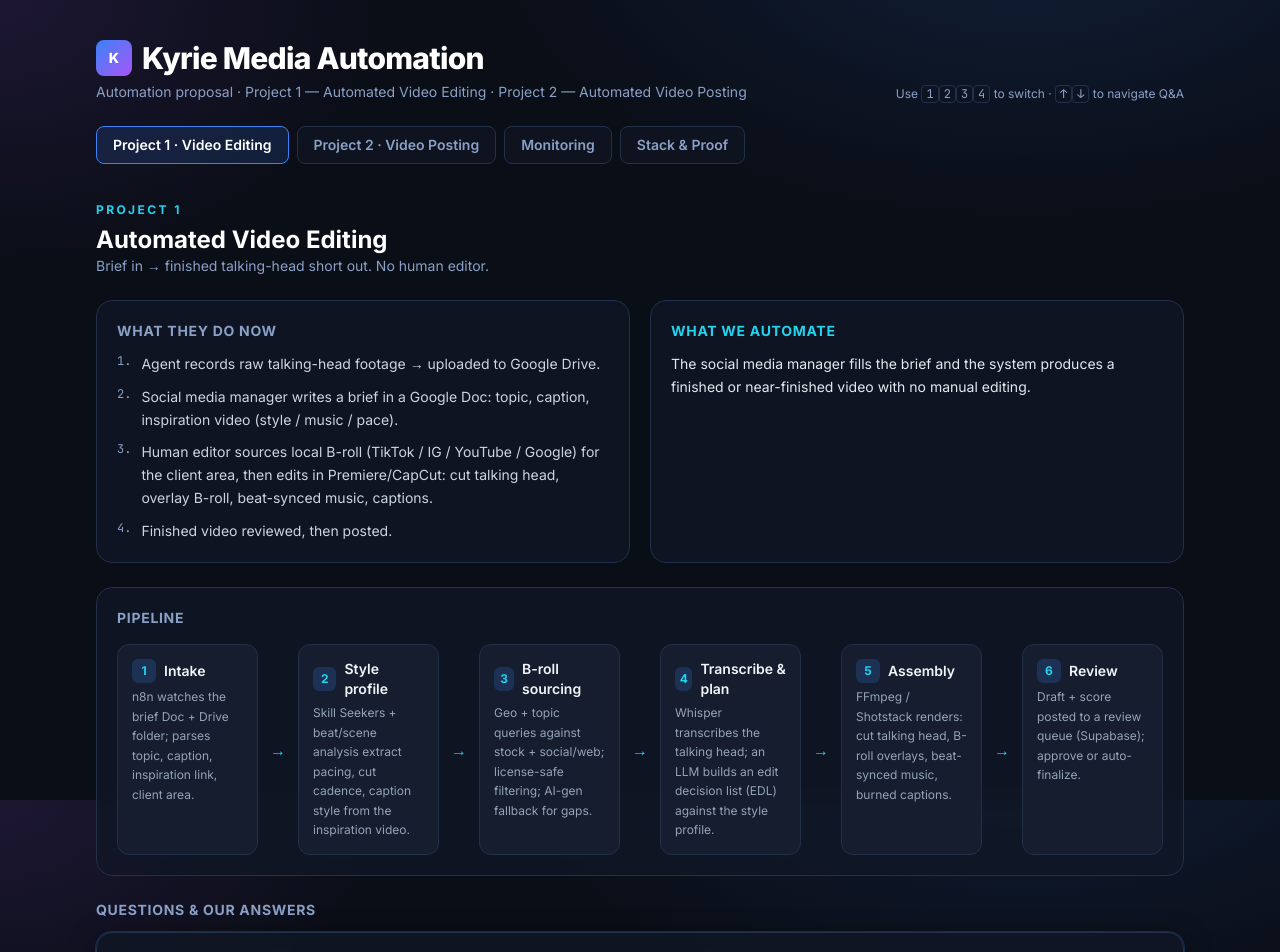
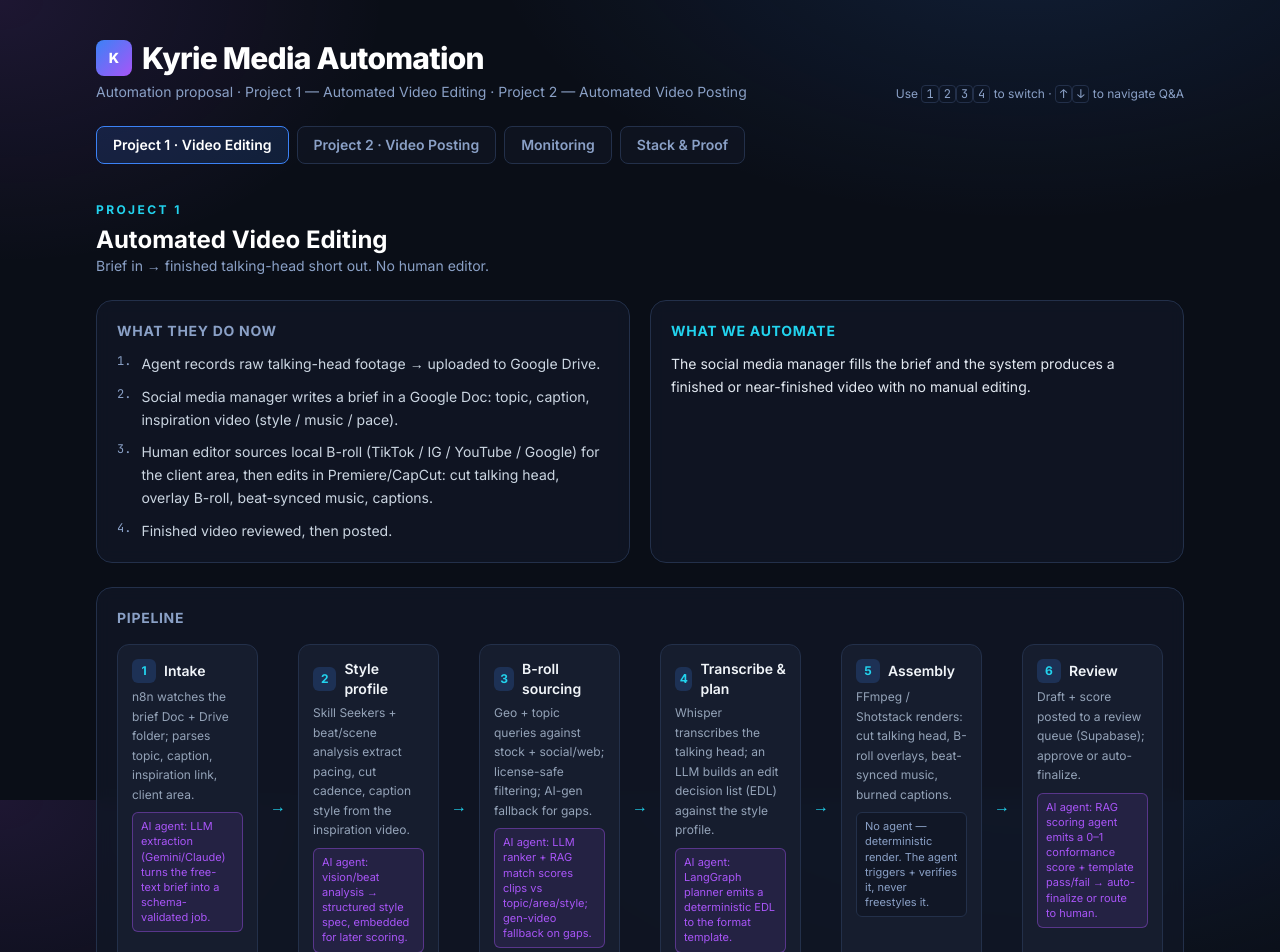
Before and after one commit to UserDevAccount1/kyrie-media-automation, a Vue app: page / in a window 1280 px wide. Shown: the top 952 px of the page. Built offline with nearby package versions, Linux system fonts and the light colour scheme.

Commit message:
Bake AI-agent role into every pipeline step (P1/P2/Monitoring): honest agent vs deterministic markers

```diff
--- a/src/components/ArchitectureDiagram.vue
+++ b/src/components/ArchitectureDiagram.vue
@@ -20,6 +20,17 @@ defineProps<{ steps: PipelineStep[] }>()
             <span class="text-sm font-semibold text-slate-100">{{ s.label }}</span>
           </div>
           <p class="text-xs leading-relaxed text-slate-400">{{ s.detail }}</p>
+          <p
+            v-if="s.agent"
+            class="mt-2 rounded-md border px-2 py-1.5 text-[11px] leading-snug"
+            :class="
+              s.agent.startsWith('No agent')
+                ? 'border-edge bg-panel text-muted'
+                : 'border-accent/40 bg-accent/10 text-accent'
+            "
+          >
+            {{ s.agent }}
+          </p>
         </div>
         <div
           v-if="i < steps.length - 1"
--- a/src/data/monitoring.ts
+++ b/src/data/monitoring.ts
@@ -9,11 +9,11 @@ export const MONITORING = {
   intro:
     'A dedicated workflow-monitoring dashboard is feasible and recommended. It reads the Supabase job/post tables for operational KPIs, while Uptime Kuma watches every service heartbeat and fires alerts. Every tool below was confirmed in the research feed.',
   pipeline: [
-    { label: 'Emit', detail: 'Each n8n step + render/post worker writes status, timing, cost to Supabase; the n8n error-workflow catches any failure.' },
-    { label: 'Probe', detail: 'Uptime Kuma pings n8n, MoreLogin API, render workers, Supabase + per-pipeline heartbeat URLs.' },
-    { label: 'Observe', detail: 'RuView / Claude HUD trace the editing agent’s tool calls; CodeBurn tallies token cost per video.' },
-    { label: 'Visualize', detail: 'This Vue app gains a live ops view (queue, success/fail, latency, cost) from Supabase.' },
-    { label: 'Alert', detail: 'Uptime Kuma + n8n error-workflow push Slack/email on failed posts, stalled renders, proxy/profile down.' },
+    { label: 'Emit', detail: 'Each n8n step + render/post worker writes status, timing, cost to Supabase; the n8n error-workflow catches any failure.', agent: 'No agent — deterministic telemetry write.' },
+    { label: 'Probe', detail: 'Uptime Kuma pings n8n, MoreLogin API, render workers, Supabase + per-pipeline heartbeat URLs.', agent: 'No agent — scheduled health probes.' },
+    { label: 'Observe', detail: 'RuView / Claude HUD trace the editing agent’s tool calls; CodeBurn tallies token cost per video.', agent: 'AI agent: agent self-traces (tool calls, decisions) surfaced for audit/debug.' },
+    { label: 'Visualize', detail: 'This Vue app gains a live ops view (queue, success/fail, latency, cost) from Supabase.', agent: 'No agent — read-only KPI dashboard.' },
+    { label: 'Alert', detail: 'Uptime Kuma + n8n error-workflow push Slack/email on failed posts, stalled renders, proxy/profile down.', agent: 'AI agent: triage agent summarizes the failure + likely cause in the alert.' },
   ],
   groups: <MonitorGroup[]>[
     {
--- a/src/data/projects.ts
+++ b/src/data/projects.ts
@@ -15,12 +15,12 @@ export const PROJECTS: Project[] = [
     goal:
       'The social media manager fills the brief and the system produces a finished or near-finished video with no manual editing.',
     pipeline: [
-      { label: 'Intake', detail: 'n8n watches the brief Doc + Drive folder; parses topic, caption, inspiration link, client area.' },
-      { label: 'Style profile', detail: 'Skill Seekers + beat/scene analysis extract pacing, cut cadence, caption style from the inspiration video.' },
-      { label: 'B-roll sourcing', detail: 'Geo + topic queries against stock + social/web; license-safe filtering; AI-gen fallback for gaps.' },
-      { label: 'Transcribe & plan', detail: 'Whisper transcribes the talking head; an LLM builds an edit decision list (EDL) against the style profile.' },
-      { label: 'Assembly', detail: 'FFmpeg / Shotstack renders: cut talking head, B-roll overlays, beat-synced music, burned captions.' },
-      { label: 'Review', detail: 'Draft + score posted to a review queue (Supabase); approve or auto-finalize.' },
+      { label: 'Intake', detail: 'n8n watches the brief Doc + Drive folder; parses topic, caption, inspiration link, client area.', agent: 'AI agent: LLM extraction (Gemini/Claude) turns the free-text brief into a schema-validated job.' },
+      { label: 'Style profile', detail: 'Skill Seekers + beat/scene analysis extract pacing, cut cadence, caption style from the inspiration video.', agent: 'AI agent: vision/beat analysis → structured style spec, embedded for later scoring.' },
+      { label: 'B-roll sourcing', detail: 'Geo + topic queries against stock + social/web; license-safe filtering; AI-gen fallback for gaps.', agent: 'AI agent: LLM ranker + RAG match scores clips vs topic/area/style; gen-video fallback on gaps.' },
+      { label: 'Transcribe & plan', detail: 'Whisper transcribes the talking head; an LLM builds an edit decision list (EDL) against the style profile.', agent: 'AI agent: LangGraph planner emits a deterministic EDL to the format template.' },
+      { label: 'Assembly', detail: 'FFmpeg / Shotstack renders: cut talking head, B-roll overlays, beat-synced music, burned captions.', agent: 'No agent — deterministic render. The agent triggers + verifies it, never freestyles it.' },
+      { label: 'Review', detail: 'Draft + score posted to a review queue (Supabase); approve or auto-finalize.', agent: 'AI agent: RAG scoring agent emits a 0–1 conformance score + template pass/fail → auto-finalize or route to human.' },
     ],
     questions: [
       {
@@ -132,12 +132,12 @@ export const PROJECTS: Project[] = [
     goal:
       'When a video is marked ready in Google Sheets, the system reads the details, opens the correct MoreLogin profile, posts to the right platform on schedule, confirms in the sheet, and flags failures.',
     pipeline: [
-      { label: 'Trigger', detail: 'n8n polls/▶ webhook on the Sheet; picks rows marked "ready to post".' },
-      { label: 'Resolve', detail: 'Map client → MoreLogin profile id; read video link, caption, platform, scheduled time.' },
-      { label: 'Schedule', detail: 'Queue the job in n8n for the exact local posting time (per-client timezone).' },
-      { label: 'Launch profile', detail: 'MoreLogin local API starts the profile (US IP + residential proxy); returns a debug port.' },
-      { label: 'Post', detail: 'Browser agent (Playwright/BrowserMCP) drives the platform upload + caption inside that profile.' },
-      { label: 'Confirm / flag', detail: 'Verify post URL → write SUCCESS + link to the Sheet; on failure, flag + alert for investigation.' },
+      { label: 'Trigger', detail: 'n8n polls/▶ webhook on the Sheet; picks rows marked "ready to post".', agent: 'No agent — deterministic Sheet trigger + idempotency key (never double-posts).' },
+      { label: 'Resolve', detail: 'Map client → MoreLogin profile id; read video link, caption, platform, scheduled time.', agent: 'AI agent: LLM normalizes/validates row fields (caption cleanup, platform/handle sanity).' },
+      { label: 'Schedule', detail: 'Queue the job in n8n for the exact local posting time (per-client timezone).', agent: 'No agent — deterministic scheduled queue with concurrency limiter.' },
+      { label: 'Launch profile', detail: 'MoreLogin local API starts the profile (US IP + residential proxy); returns a debug port.', agent: 'No agent — API call; agent only consumes the returned CDP port.' },
+      { label: 'Post', detail: 'Browser agent (Playwright/BrowserMCP) drives the platform upload + caption inside that profile.', agent: 'AI agent: browser-automation agent runs the per-platform upload flow with explicit DOM assertions + screenshot proof.' },
+      { label: 'Confirm / flag', detail: 'Verify post URL → write SUCCESS + link to the Sheet; on failure, flag + alert for investigation.', agent: 'AI agent: verifies the post is live, classifies failures into reason codes, decides retry vs flag.' },
     ],
     questions: [
       {
--- a/src/data/types.ts
+++ b/src/data/types.ts
@@ -37,6 +37,7 @@ export interface QA {
 export interface PipelineStep {
   label: string
   detail: string
+  agent: string
 }
 
 export interface Project {
```
